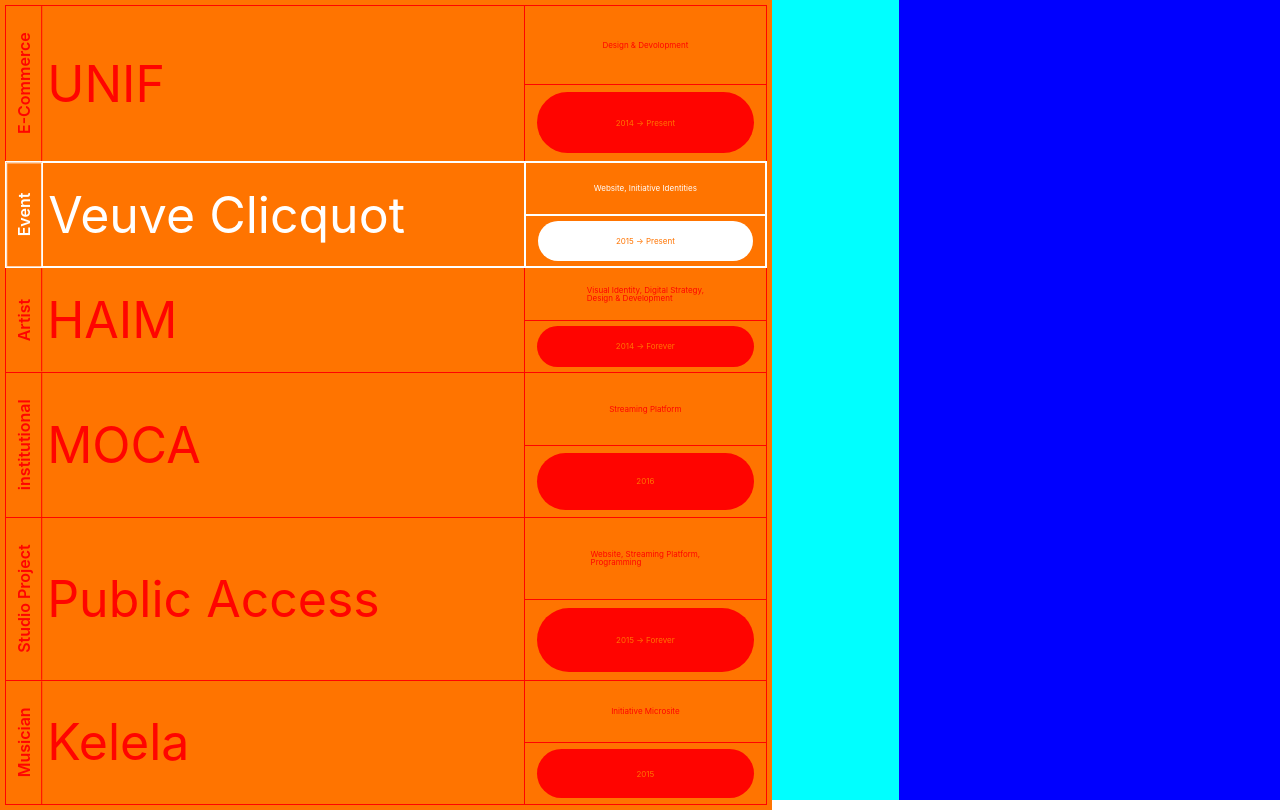
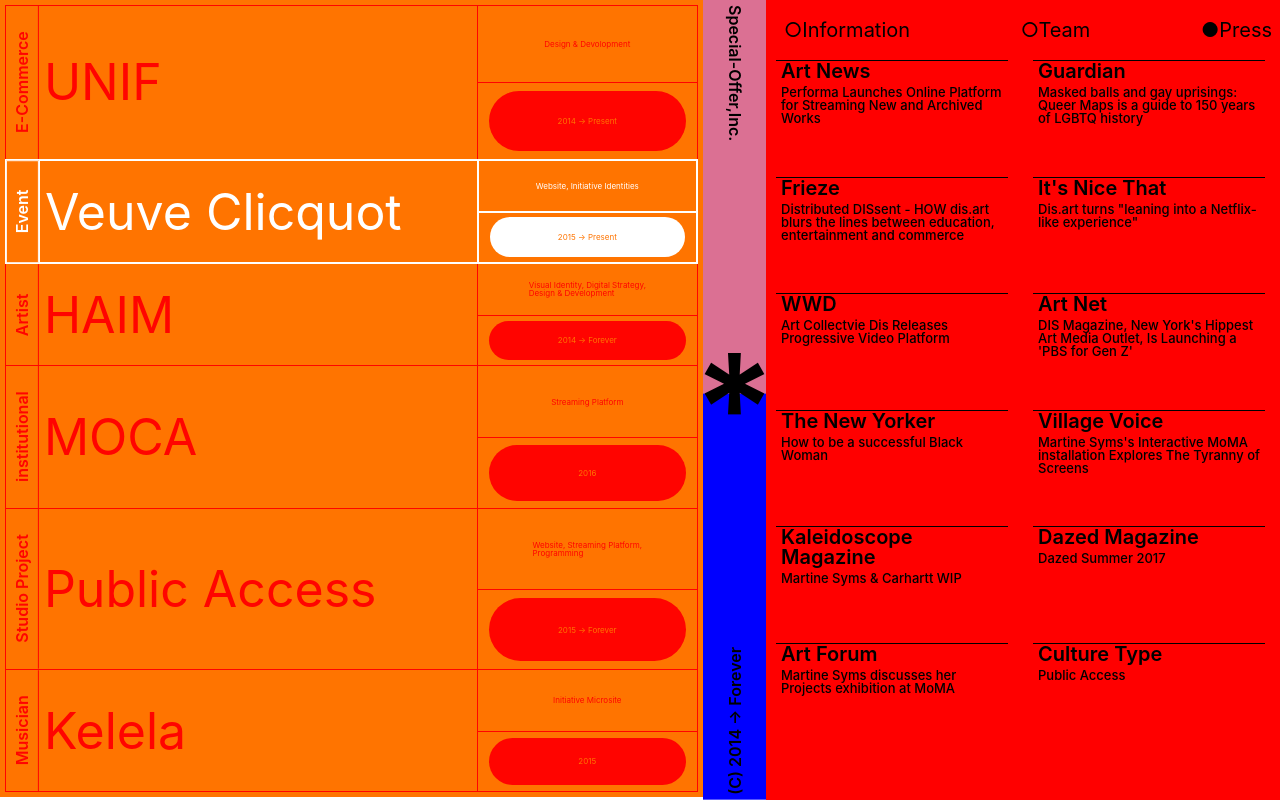
Before and after one commit to Exist95/html-css_Practice, a plain HTML site: page css챌린지 11일/index.html in a window 1280 px wide. Drawn offline with nearby package versions, Linux system fonts and the light colour scheme.

Commit message:
20220305

```diff
--- /dev/null
+++ b/css챌린지 11일/center.css
@@ -0,0 +1,42 @@
+body {
+    font-family: -apple-system, BlinkMacSystemFont, 'Segoe UI', Roboto, Oxygen, Ubuntu, Cantarell, 'Open Sans', 'Helvetica Neue', sans-serif;
+    width: 100%;
+    height: 100vh;
+    display: flex;
+}
+.center {
+    display: grid;
+    grid-row: 1fr 1fr;
+    flex-direction: column;
+    width: 5%;
+    height: 100vh;
+    font-weight: 600;
+    position: relative;
+}
+
+.center div:nth-child(1) {
+    grid-row: 1/2;
+    display: flex;
+    align-items: center;
+    background-color: palevioletred;
+    writing-mode: vertical-lr;
+    padding-top: 5px;
+}
+
+.center div:nth-child(2) {
+    grid-row: 2/3;
+    display: flex;
+    align-items: center;
+    background-color: blue;
+    padding-top: 5px;
+    writing-mode: vertical-lr;
+    -webkit-transform: rotate(180deg);
+}
+
+.center > .icon {
+    position: absolute;
+    top: 50%;
+    left: 50%;
+    transform: translate(-50%, -45%);
+    font-size: 150px;
+}
--- a/css챌린지 11일/index.html
+++ b/css챌린지 11일/index.html
@@ -4,7 +4,9 @@
     <meta charset="utf-8">
     <meta name="viewport" content="width=device-width">
     <title>repl.it</title>
-    <link href="style.css" rel="stylesheet" type="text/css" />
+    <link href="left.css" rel="stylesheet" type="text/css" />
+    <link href="center.css" rel="stylesheet" type="text/css" />
+    <link href="right.css" rel="stylesheet" type="text/css" />
     </head>
     <body>
         <div class="left">
@@ -68,19 +70,68 @@
             </section>
         </div>
 
+        <div class="center">
+            <div>Special-Offer,Inc.</div>
+            <div> (C) 2014 → Forever</div>
+            <div class="icon">*</div>
+        </div>
 
-
-
-
-
-
-
-
-
-      <div class="center">
+        <div class="right">
+            <div class="right__flex">
+                <span>○Information</span>
+                <span>○Team</span>
+                <span>●Press</span>
             </div>
-      <div class="right">
-
+            <div class="right__grid">
+                <div class="box">
+                    <div class="title">Art News</div>
+                    <div class="des">Performa Launches Online Platform for Streaming New and Archived Works</div>
+                </div>
+                <div class="box">
+                    <div class="title">Guardian</div>
+                    <div class="des">Masked balls and gay uprisings: Queer Maps is a guide to 150 years of LGBTQ history</div>
+                </div>
+                <div class="box">
+                    <div class="title">Frieze</div>
+                    <div class="des">Distributed DISsent - HOW dis.art blurs the lines between education, entertainment and commerce</div>
+                </div>
+                <div class="box">
+                    <div class="title">It's Nice That</div>
+                    <div class="des">Dis.art turns "leaning into a Netflix-like experience"</div>
+                </div>
+                <div class="box">
+                    <div class="title">WWD</div>
+                    <div class="des">Art Collectvie Dis Releases Progressive Video Platform</div>
+                </div>
+                <div class="box">
+                    <div class="title">Art Net</div>
+                    <div class="des">DIS Magazine, New York's Hippest Art Media Outlet, Is Launching a 'PBS for Gen Z'</div>
+                </div>
+                <div class="box">
+                    <div class="title">The New Yorker</div>
+                    <div class="des">How to be a successful Black Woman</div>
+                </div>
+                <div class="box">
+                    <div class="title">Village Voice</div>
+                    <div class="des">Martine Syms's Interactive MoMA installation Explores The Tyranny of Screens</div>
+                </div>
+                <div class="box">
+                    <div class="title">Kaleidoscope Magazine</div>
+                    <div class="des">Martine Syms & Carhartt WIP</div>
+                </div>
+                <div class="box">
+                    <div class="title">Dazed Magazine</div>
+                    <div class="des">Dazed Summer 2017</div>
+                </div>
+                <div class="box">
+                    <div class="title">Art Forum</div>
+                    <div class="des">Martine Syms discusses her Projects exhibition at MoMA</div>
+                </div>
+                <div class="box">
+                    <div class="title">Culture Type</div>
+                    <div class="des">Public Access</div>
+                </div>
+            </div>
         </div>
     </body>
 </html>
--- /dev/null
+++ b/css챌린지 11일/left.css
@@ -0,0 +1,90 @@
+@import url("https://cdnjs.cloudflare.com/ajax/libs/meyer-reset/2.0/reset.min.css");
+body {
+    font-family: -apple-system, BlinkMacSystemFont, 'Segoe UI', Roboto, Oxygen, Ubuntu, Cantarell, 'Open Sans', 'Helvetica Neue', sans-serif;
+    width: 100%;
+    height: 100vh;
+    display: flex;
+}
+.left {
+    display: grid;
+    width: 55vw;
+    height: 98.4vh;
+    background-color: #ff7400;
+    padding: 5px;
+    box-sizing: content-box;
+}
+.left__content{
+    display: grid;
+    grid-template-columns: 0.3fr 4fr 2fr;
+    grid-template-rows: repeat(2, minmax(0, 1fr));
+    border: 1px solid #ff0400;
+}
+.left__left {
+    display: flex;
+    justify-content: center;
+    align-items: center;
+    grid-column: 1/2;
+    grid-row: 1/3;
+    writing-mode:vertical-rl;
+    color: #ff0400;
+    font-weight: 600;
+    border-left: 1px solid #ff0400;
+    -webkit-transform: rotate(180deg);
+}
+.left__center {
+    display: flex;
+    align-items: center;
+    padding-left: 5px;
+    grid-column: 2/3;
+    grid-row: 1/3;
+    font-size: 50px;
+    border-right: 1px solid #ff0400;
+    color: #ff0400;
+}
+.left__right__up {
+    display: flex;
+    justify-content: center;
+    align-items: center;
+    grid-column: 3/4;
+    grid-row: 1/2;
+    padding: auto;
+    font-size: 8px;
+    color: #ff0400;
+}
+.left__right__down {
+    display: flex;
+    justify-content: center;
+    align-items: center;
+    grid-column: 3/4;
+    grid-row: 2/3;
+    padding: auto;
+    border-top: 1px solid #ff0400;
+    font-size: 8px;
+    color: #ff7400;
+}
+.border {
+    background-color: #ff0400;
+    width: 90%;
+    height: 80%;
+    border-radius: 40px;
+    display: flex;
+    justify-content: center;
+    align-items: center;
+}
+section:nth-child(1) {
+    border-bottom: none;
+}
+section:nth-child(n+2) {
+    border-top:none;
+}
+section:nth-child(2) {
+    border: 0.5px solid white;
+}
+section:nth-child(2) > div:nth-child(n) {
+    border: 0.5px solid white;
+    color: white;
+}
+section:nth-child(2) > div:nth-child(4) > .border{
+    background-color: white;
+    color: #ff7400;
+}
--- /dev/null
+++ b/css챌린지 11일/right.css
@@ -0,0 +1,41 @@
+.right {
+    display: flex;
+    flex-direction: column;
+    width: 40%;
+    height: 100vh;
+    grid-template-columns: 1fr 1fr;
+    grid-template-rows: repeat(6, 1fr);
+    background-color: red;
+    padding-left: 10px;
+}
+.right__flex {
+    display: flex;
+    justify-content: space-between;
+    font-size: 20px;
+    padding: 20px 8px;
+}
+.right__grid {
+    display: grid;
+    grid-template-columns: 1fr 1fr;
+    grid-template-rows: 1fr;
+    gap: 10px;
+    padding-bottom: 10px;
+}
+
+.box {
+    width: 90%;
+    height: 13.2vh;
+    padding: 0 5px;
+    border-top: 1px solid black;
+}
+
+.title {
+    font-size: 20px;
+    font-weight: 600;
+    padding-bottom: 5px;
+}
+
+.des {
+    font-size: 13px;
+    font-weight: 500;
+}
```
Lines whose indentation alone changed are shown as unchanged.
